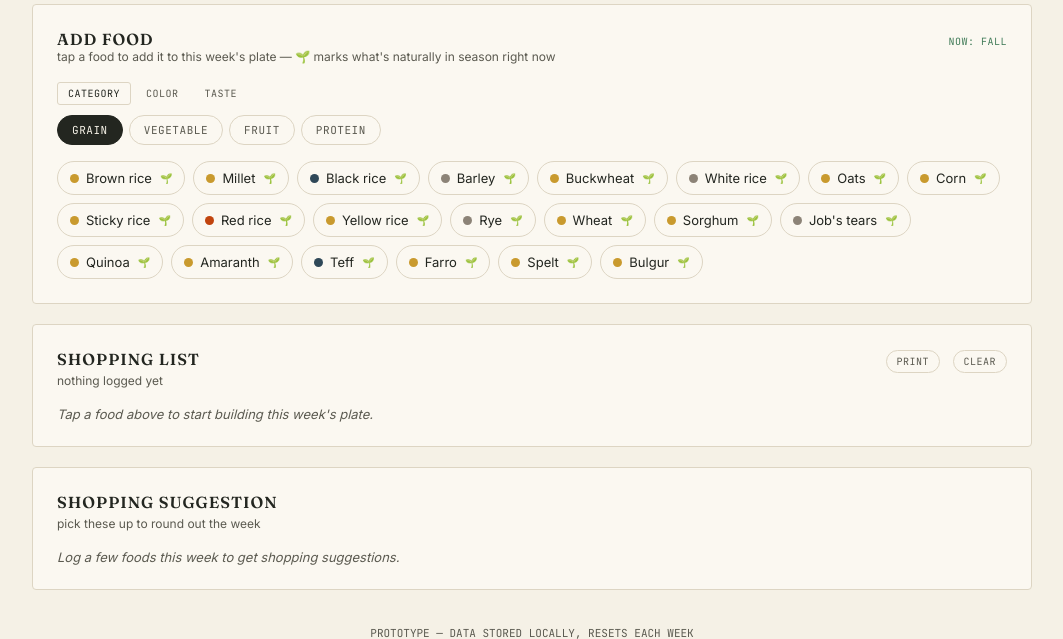
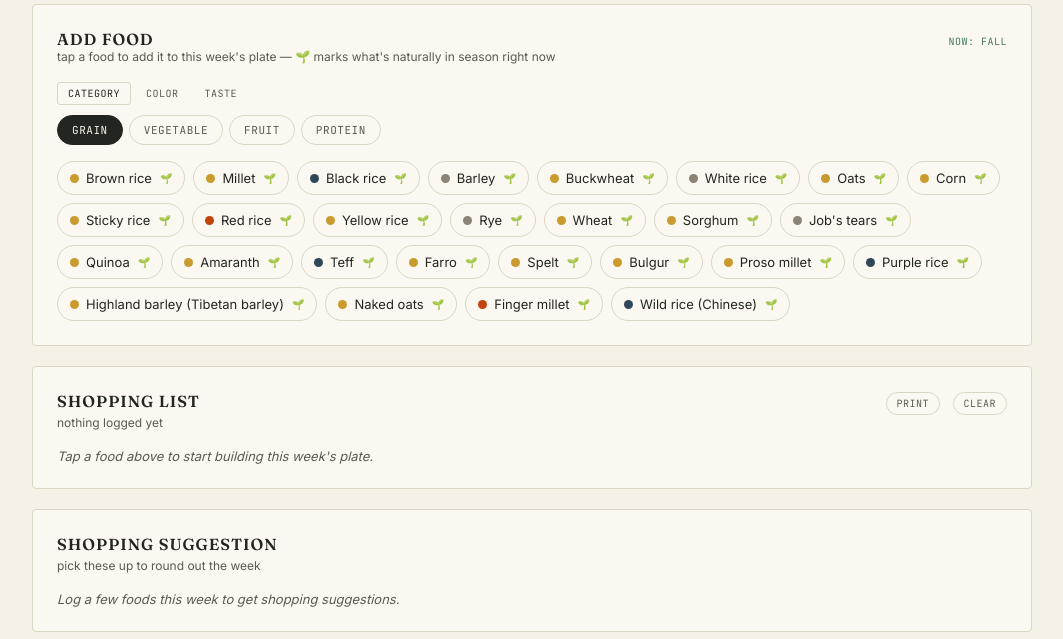
Before and after one commit to abc01013579/zhouyi-divination, a Flask app: page /balance-plate in a window 1280 px wide. Shown: the part 731-1370 px from the top of the page, without its empty margins (108-1171 px from the left). Run offline with Flask 3, Linux system fonts and the light colour scheme.

Commit message:
Add 6 Chinese grains to the shopping list
Proso millet, Purple rice, Highland barley (Tibetan barley), Naked
oats, Finger millet, Wild rice (Chinese). 14 of the source's 20
items were already covered by existing entries under different
names (e.g. Foxtail millet = existing Millet, Glutinous rice =
existing Sticky rice) and were skipped to avoid duplicates.

Co-Authored-By: Claude Sonnet 5 <noreply@anthropic.com>

```diff
--- a/templates/balance_plate.html
+++ b/templates/balance_plate.html
@@ -260,6 +260,12 @@ const FOODS = [
  {name:'Farro', cat:'Grain', color:'earth', taste:'sweet', nature:0, season:'all'},
  {name:'Spelt', cat:'Grain', color:'earth', taste:'sweet', nature:0, season:'all'},
  {name:'Bulgur', cat:'Grain', color:'earth', taste:'sweet', nature:0, season:'all'},
+ {name:'Proso millet', cat:'Grain', color:'earth', taste:'sweet', nature:1, season:'all'},
+ {name:'Purple rice', cat:'Grain', color:'water', taste:'sweet', nature:1, season:'all'},
+ {name:'Highland barley (Tibetan barley)', cat:'Grain', color:'earth', taste:'sweet', nature:-1, season:'all'},
+ {name:'Naked oats', cat:'Grain', color:'earth', taste:'sweet', nature:1, season:'all'},
+ {name:'Finger millet', cat:'Grain', color:'fire', taste:'sweet', nature:0, season:['fall']},
+ {name:'Wild rice (Chinese)', cat:'Grain', color:'water', taste:'sweet', nature:-1, season:['fall']},
  // Vegetable
  {name:'Spinach', cat:'Vegetable', color:'wood', taste:'sweet', nature:-1, season:['spring','fall']},
  {name:'Broccoli', cat:'Vegetable', color:'wood', taste:'sweet', nature:0, season:['fall','winter','spring']},
```
